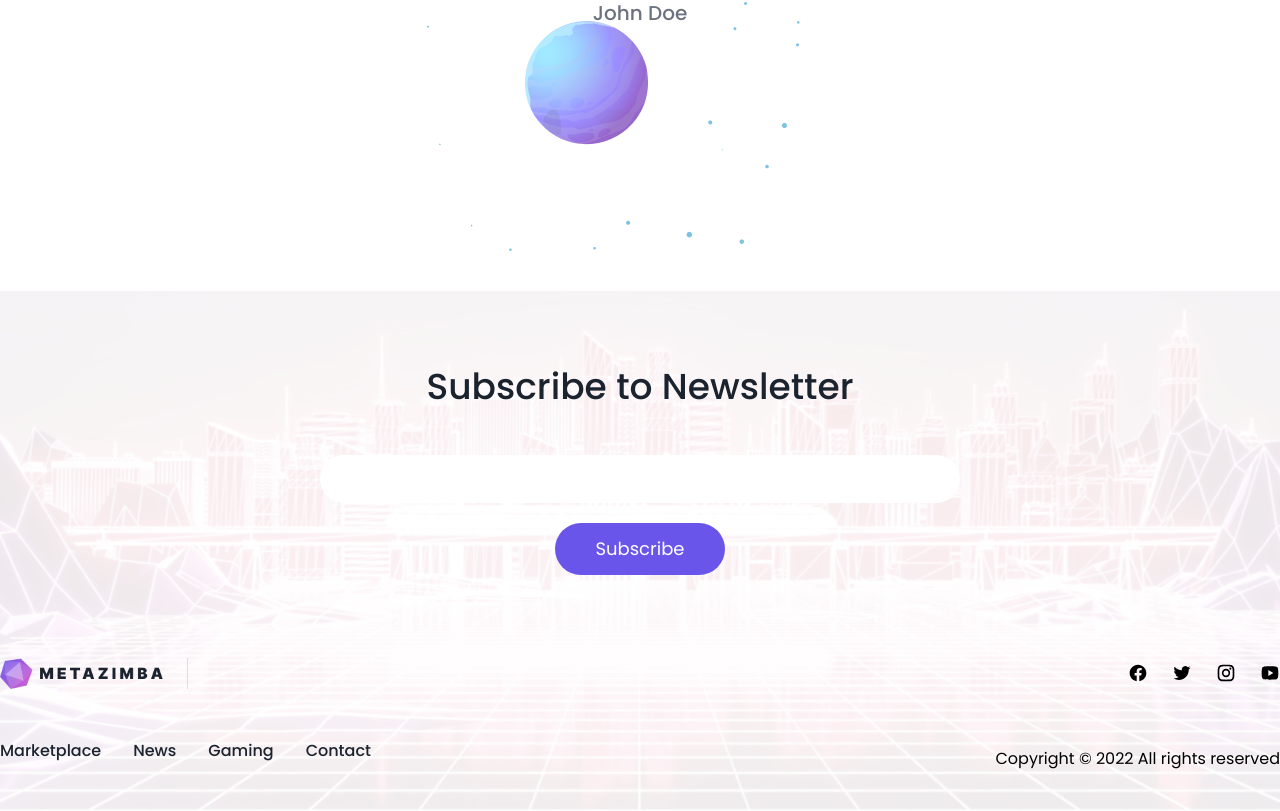
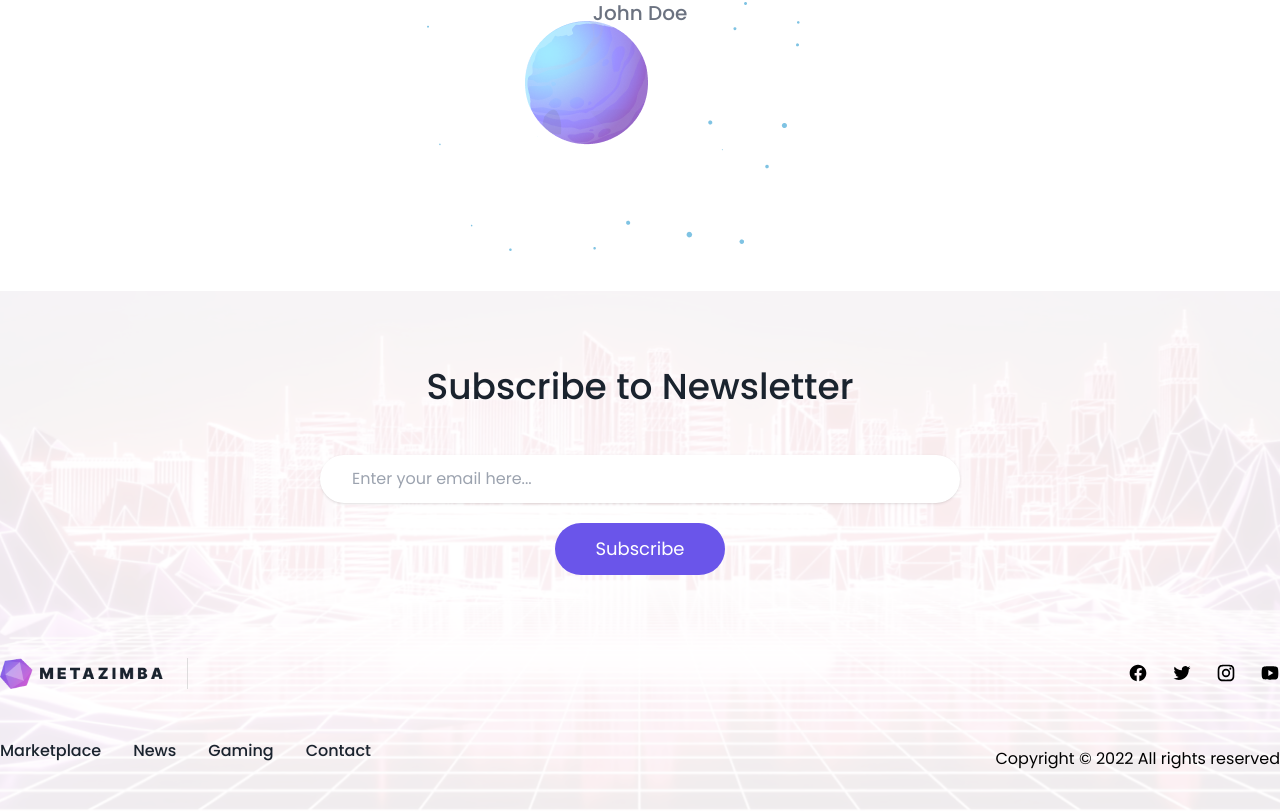
Before and after one commit to thusharathiwanka/metazimba-studio, a React (Create React App) app: page / in a window 1280 px wide. Shown: the part 4248-5059 px from the top of the page. Built offline with nearby package versions, Linux system fonts and the light colour scheme.

Commit message:
CREATE: readme created

```diff
--- a/src/components/shared/Footer.jsx
+++ b/src/components/shared/Footer.jsx
@@ -19,7 +19,11 @@ const Footer = () => {
 					data-aos-delay="100"
 					data-aos="fade-up"
 				>
-					<input type="text" className="w-full py-3 px-8 outline-none rounded-full" />
+					<input
+						type="text"
+						className="w-full py-3 px-8 outline-none rounded-full shadow"
+						placeholder="Enter your email here..."
+					/>
 					<button
 						type="submit"
 						className="text-white py-3 bg-meta-purple px-10 text-lg flex items-center rounded-full mt-5"
@@ -34,11 +38,7 @@ const Footer = () => {
 						</Link>
 						<Social isFooter />
 					</div>
-					<div
-						className="flex justify-center items-center mt-10 flex-wrap md:justify-between"
-						data-aos-delay="300"
-						data-aos="fade-up"
-					>
+					<div className="flex justify-center items-center mt-10 flex-wrap md:justify-between">
 						<Nav />
 						<p className="pt-4">Copyright &copy; 2022 All rights reserved</p>
 					</div>
```
Also changed, not shown: public/cover.png (added), 1 other file (tests, documents, lock files or other folders).
